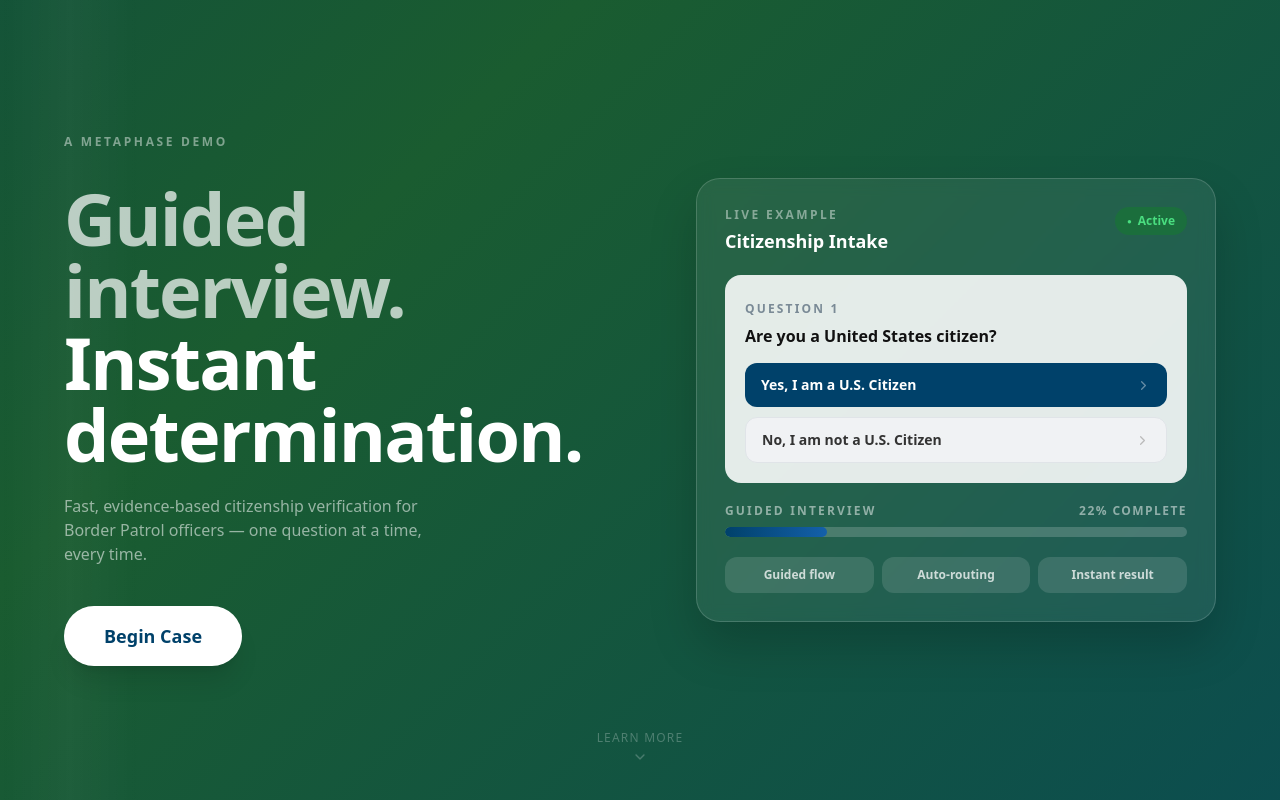
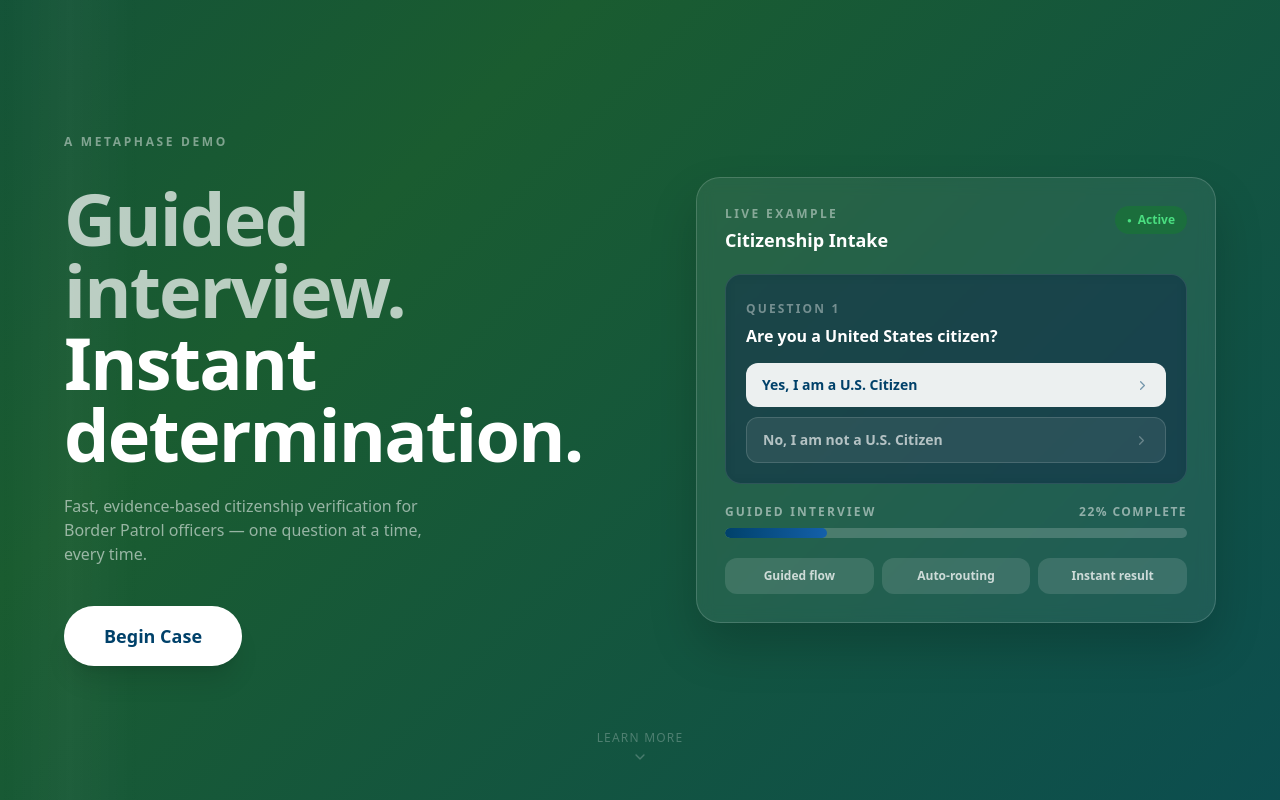
Before and after one commit to ellietngo/VeriCase-Demo, a React (Vite) app: page / in a window 1280 px wide. Shown: the top 800 px of the page. Built offline with nearby package versions, Linux system fonts and the light colour scheme.

Commit message:
Switch landing demo inner card to navy frosted glass
Replaces the semi-transparent white question card with a dark navy
translucent panel so it sits cohesively inside the hero gradient.
Primary answer button inverts to white-on-navy; secondary uses a
subtle white/8 fill with a faint border.

```diff
--- a/src/pages/LandingPage.tsx
+++ b/src/pages/LandingPage.tsx
@@ -106,29 +106,33 @@ export default function LandingPage() {
               {/* Mini question preview — static, non-interactive */}
               <div
                 className="rounded-2xl p-5 mb-5"
-                style={{ background: 'rgba(255,255,255,0.88)' }}
+                style={{
+                  background: 'rgba(0,30,60,0.5)',
+                  backdropFilter: 'blur(6px)',
+                  border: '1px solid rgba(255,255,255,0.1)',
+                }}
                 aria-hidden="true"
               >
-                <span className="text-xs font-bold uppercase tracking-[0.18em] text-[#7a8a96]">
+                <span className="text-xs font-bold uppercase tracking-[0.18em] text-white/40">
                   Question 1
                 </span>
-                <p className="text-base font-extrabold text-[#111] leading-snug mt-1.5 mb-4">
+                <p className="text-base font-extrabold text-white leading-snug mt-1.5 mb-4">
                   Are you a United States citizen?
                 </p>
                 <div className="space-y-2.5 pointer-events-none select-none">
                   <div
                     className="flex items-center gap-3 px-4 py-3 rounded-xl"
-                    style={{ background: '#00416A' }}
+                    style={{ background: 'rgba(255,255,255,0.92)' }}
                   >
-                    <span className="text-sm font-semibold text-white flex-1">Yes, I am a U.S. Citizen</span>
-                    <ChevronRight size={15} className="text-white/40 flex-shrink-0" aria-hidden="true" />
+                    <span className="text-sm font-semibold text-[#00416A] flex-1">Yes, I am a U.S. Citizen</span>
+                    <ChevronRight size={15} style={{ color: '#00416A', opacity: 0.5 }} className="flex-shrink-0" aria-hidden="true" />
                   </div>
                   <div
                     className="flex items-center gap-3 px-4 py-3 rounded-xl"
-                    style={{ background: '#F0F2F4', border: '1px solid #E0E4E8' }}
+                    style={{ background: 'rgba(255,255,255,0.08)', border: '1px solid rgba(255,255,255,0.14)' }}
                   >
-                    <span className="text-sm font-semibold text-[#333] flex-1">No, I am not a U.S. Citizen</span>
-                    <ChevronRight size={15} style={{ color: '#bbb' }} className="flex-shrink-0" aria-hidden="true" />
+                    <span className="text-sm font-semibold text-white/65 flex-1">No, I am not a U.S. Citizen</span>
+                    <ChevronRight size={15} style={{ color: 'rgba(255,255,255,0.3)' }} className="flex-shrink-0" aria-hidden="true" />
                   </div>
                 </div>
               </div>
```
